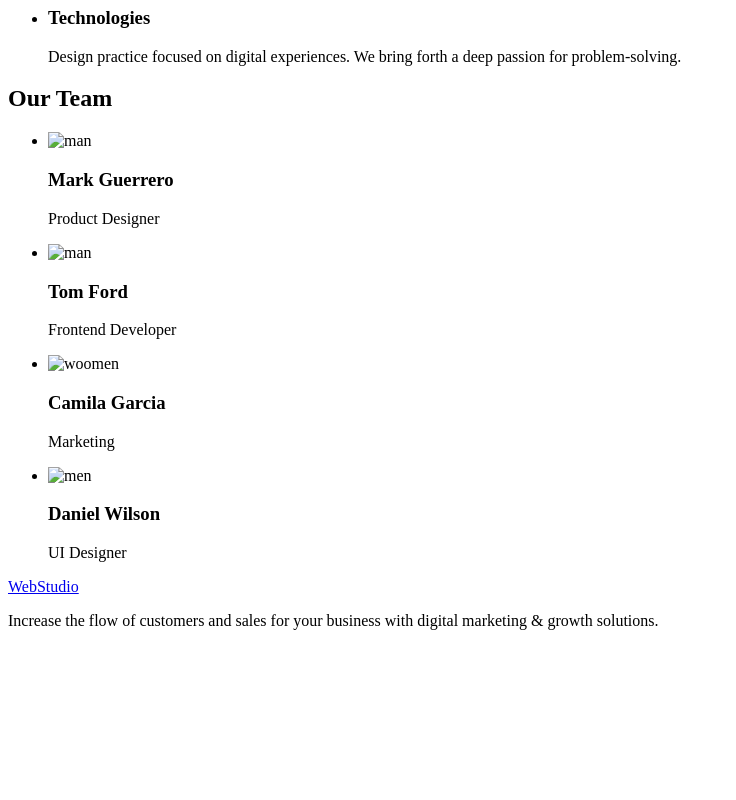
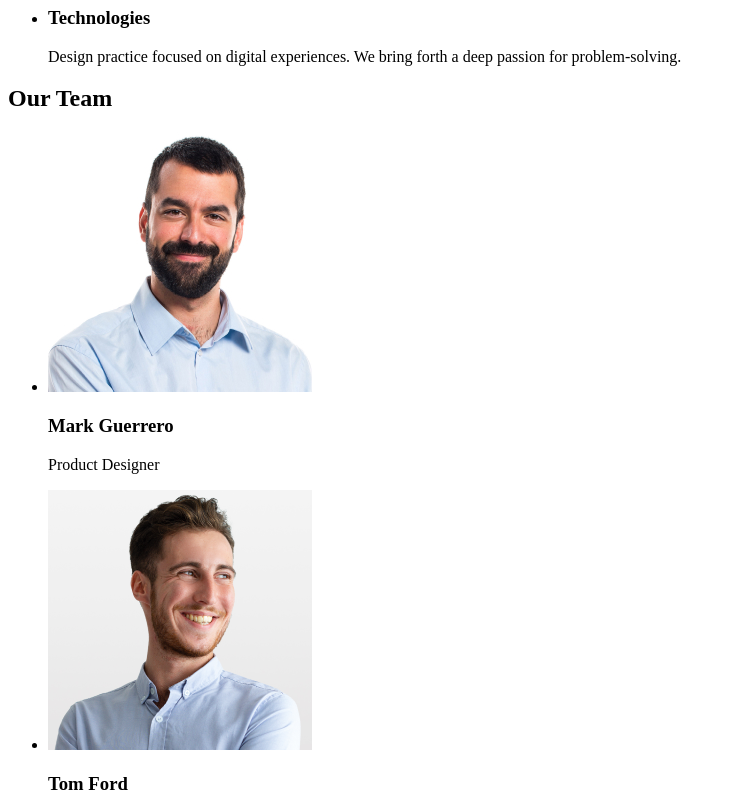
Before and after one commit to Ulyana-Tykhovskaya/goit-markup-hw-1, a plain HTML site: page index.html in a window 1280 px wide. Shown: the part 480-1280 px from the top of the page, without its empty margins (0-736 px from the left). Before the commit the page ends 1126 px from the top, so only its background shows below. Drawn offline with Linux system fonts and the light colour scheme.

Commit message:
update commit

```diff
--- a/index.html
+++ b/index.html
@@ -62,7 +62,7 @@ for Your Business
             <ul>
                 <li>
 
-                    <img src="./img(1).jpg"
+                    <img src="./img/img(1).jpg"
                     alt="man"
                     width="264"
                     height="260">
@@ -70,7 +70,7 @@ for Your Business
                         <p>Product Designer</p>
                 </li>
                 <li>
-                    <img src="./img(2).png"
+                    <img src="./img/img(2).png"
                     alt="man"
                     width="264"
                     height="260">
@@ -78,7 +78,7 @@ for Your Business
                         <p>Frontend Developer</p>
                 </li>
                 <li>
-                    <img src="./img(3).png"
+                    <img src="./img/img(3).png"
                     alt="woomen"
                      width="264"
                      height="260">
@@ -86,7 +86,7 @@ for Your Business
                         <p>Marketing</p>
                 </li>
                 <li>
-                    <img src="./img(4).png"
+                    <img src="./img/img(4).png"
                     alt="men"
                     width="264"
                     height="260">
```
